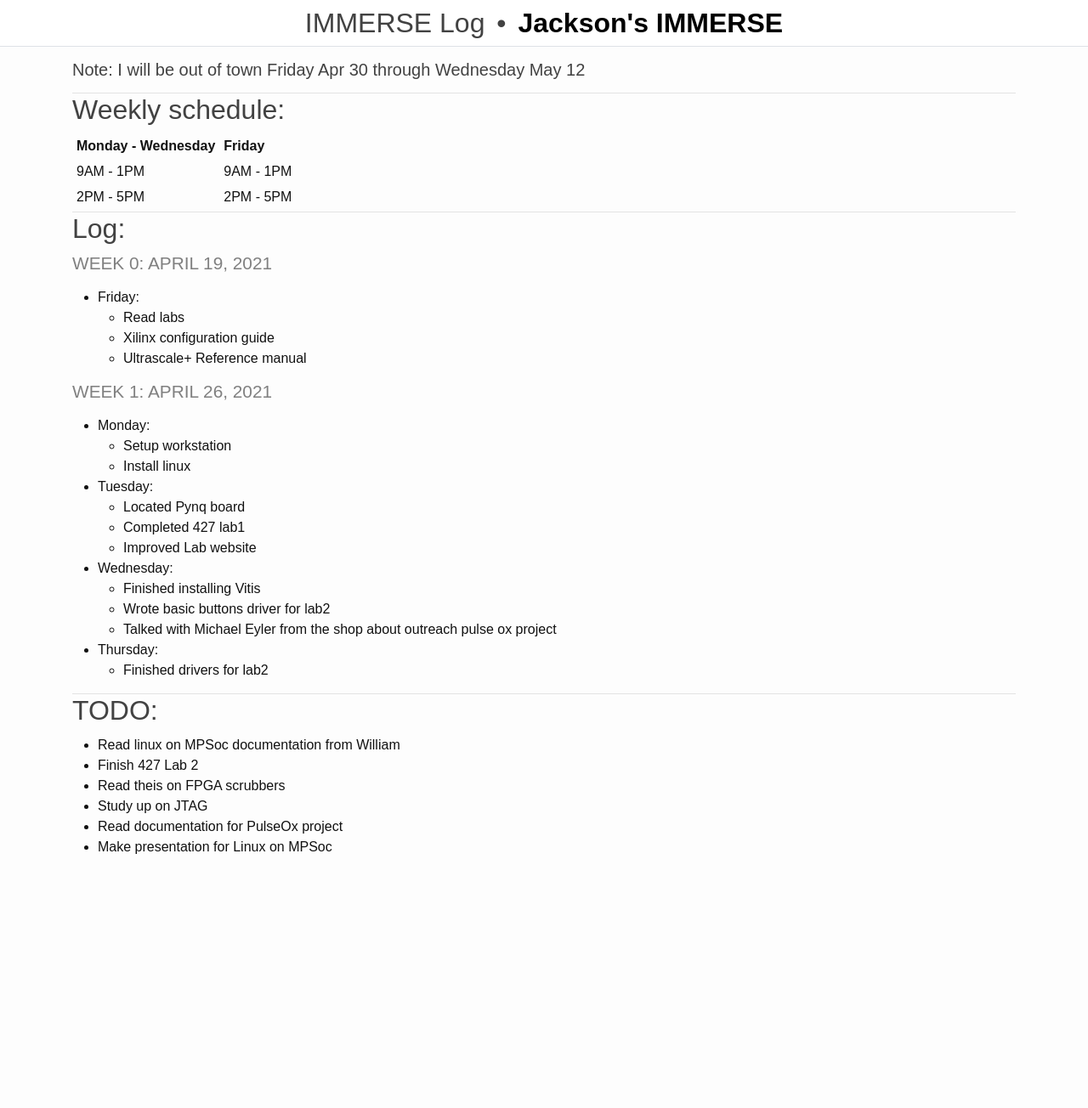
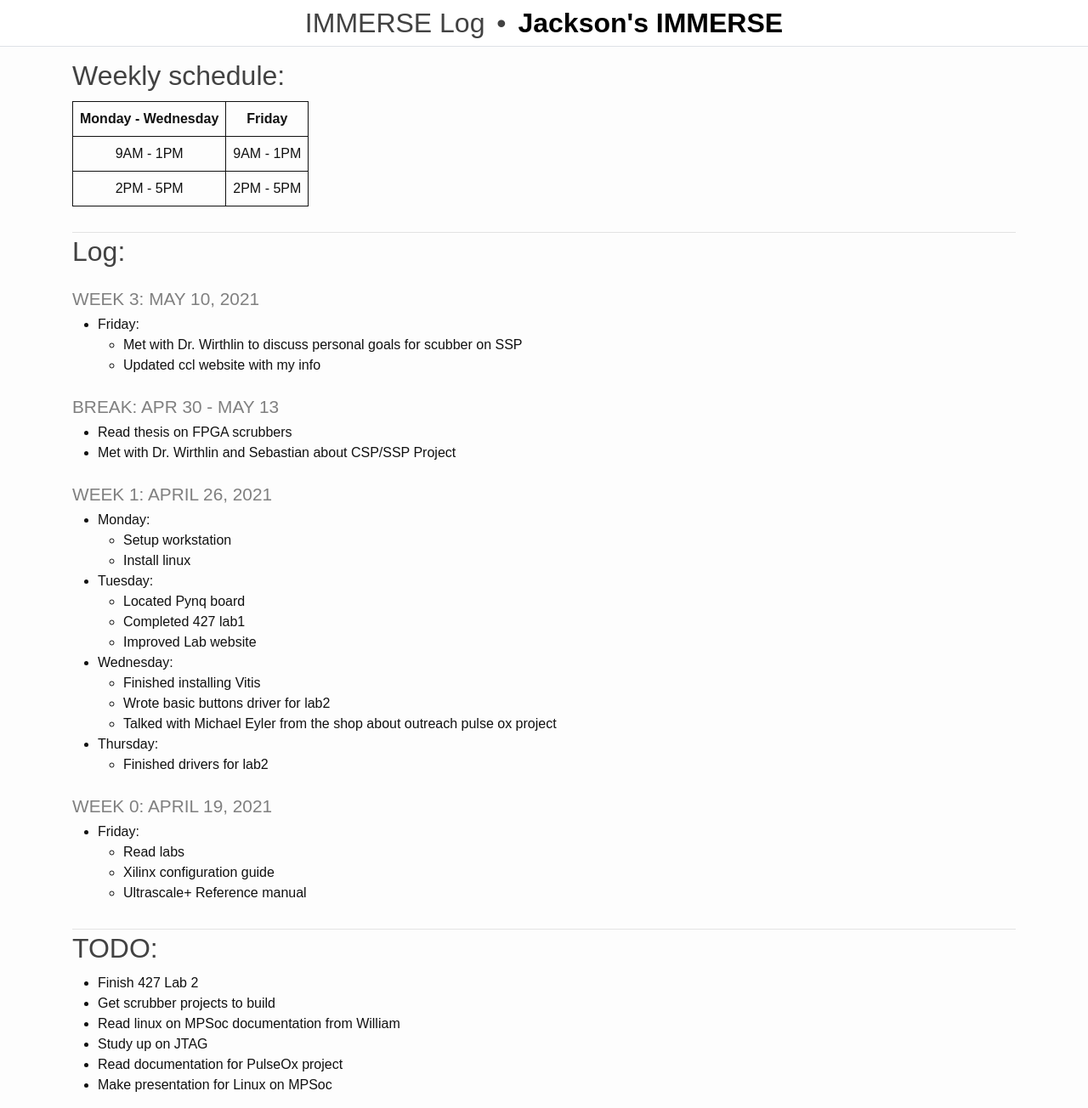
Before and after one commit to rjsmith1999/IMMERSE, a Jekyll site: the page built from _pages/log.md, in a window 1280 px wide and 1304 px high. Shown: the whole window at 85% size. Built offline with Jekyll 4.4.1, drawn with Linux system fonts in a browser that asks for light colours.

Commit message:
Update log again and improve spacing

```diff
--- a/_pages/log.md
+++ b/_pages/log.md
@@ -3,9 +3,6 @@ layout: default
 title: IMMERSE Log
 ---
 
-##### Note: I will be out of town Friday Apr 30 through Wednesday May 12
-
--------------------
 ## Weekly schedule:
 
 |  Monday - Wednesday |   Friday   |
@@ -13,15 +10,19 @@ title: IMMERSE Log
 |    9AM - 1PM        | 9AM - 1PM  |
 |    2PM - 5PM        | 2PM - 5PM  |
 
+
 -------------------
 ## Log:
 
-### Week 0: April 19, 2021
+### Week 3: May 10, 2021
+* **Friday**:
+  - Met with Dr. Wirthlin to discuss personal goals for scubber on SSP
+  - Updated ccl website with my info
 
-* **Friday**:
-  - Read labs
-  - Xilinx configuration guide
-  - Ultrascale+ Reference manual
+### Break: Apr 30 - May 13
+  - Read thesis on FPGA scrubbers
+  - Met with Dr. Wirthlin and Sebastian about CSP/SSP Project
+
 
 ### Week 1: April 26, 2021
 
@@ -39,13 +40,20 @@ title: IMMERSE Log
 
 * **Thursday**:
   - Finished drivers for lab2
-<!-- * **Friday**: -->
+
+### Week 0: April 19, 2021
+
+* **Friday**:
+  - Read labs
+  - Xilinx configuration guide
+  - Ultrascale+ Reference manual
+
 
 -------------------
 ## TODO:
+- Finish 427 Lab 2
+- Get scrubber projects to build
 - Read linux on MPSoc documentation from William
-- Finish 427 Lab 2
-- Read theis on FPGA scrubbers
 - Study up on JTAG
 - Read documentation for PulseOx project
 - Make presentation for Linux on MPSoc
--- a/css/main.scss
+++ b/css/main.scss
@@ -288,7 +288,14 @@ h2 {
     margin-bottom: 10px;
 }
 
+hr {
+    margin-top: 30px;
+    margin-bottom: 3px;
+}
+
 h3 {
+    margin-top: 25px;
+    margin-bottom: 5px;
     text-transform: uppercase;
     color: gray;
     font-size: 1.3rem;
@@ -322,8 +329,15 @@ h3 {
     margin-bottom: 0px;
 }
 
-td, th {
-    padding-left: 5px;
-    padding-right: 5px;
-    padding-bottom: 5px;
+table {
+    padding: 5px;
+    text-align: center;
 }
+
+th, td {
+    padding: 8px;
+}
+
+table, th, td {
+    border: 1px solid;
+}
```
